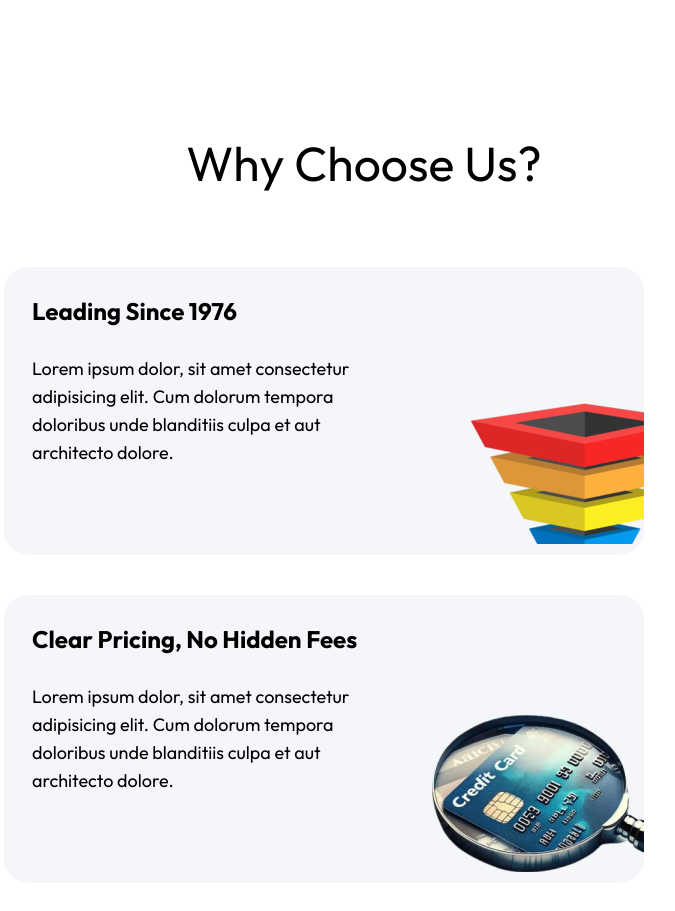
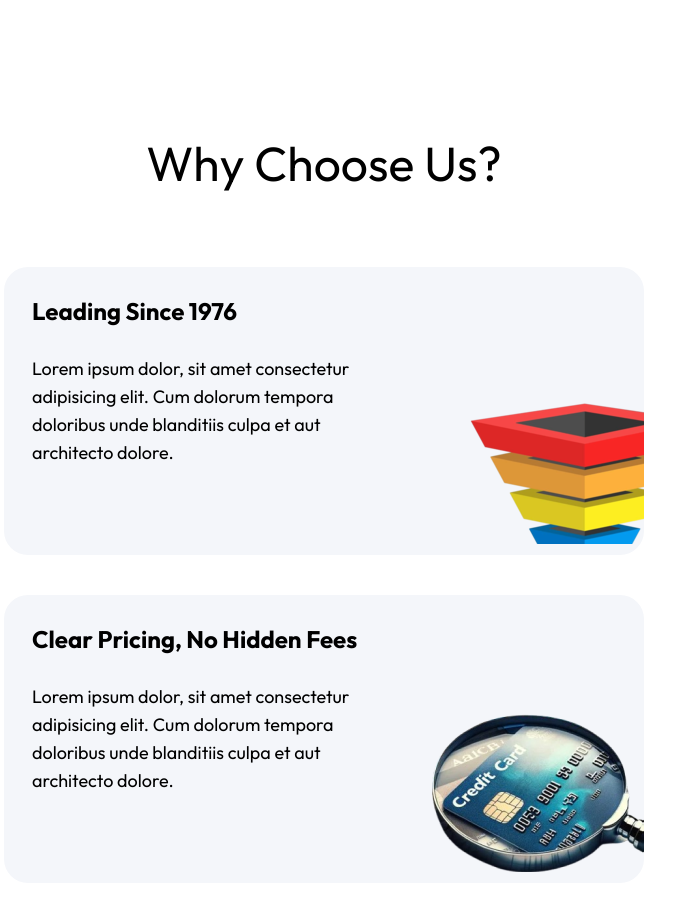
Before and after one commit to Sohaib-Ahmed869/GoodwillCargo, a React (Vite) app: page /about in a window 1280 px wide. Shown: the part 2360-3271 px from the top of the page, without its empty margins (316-991 px from the left). Built offline with nearby package versions, Linux system fonts and the light colour scheme.

Commit message:
set why choose ud heading

```diff
--- a/src/component/about/Choose.jsx
+++ b/src/component/about/Choose.jsx
@@ -33,11 +33,11 @@ const chooseData = [
 
 const Choose = () => {
   return (
-    <div className="flex flex-col items-center justify-center py-20">
-      <h1 className="text-3xl ml-20 md:text-4xl xl:text-5xl 2xl:text-5xl">
+    <div className="flex flex-col items-center justify-center py-20 ">
+      <h1 className="text-3xl   md:text-4xl xl:text-5xl 2xl:text-5xl">
         Why Choose Us?
       </h1>
-      <div className="flex items-center justify-center py-20">
+      <div className="flex items-center justify-center  py-20">
         <div className="flex flex-wrap  items-center justify-center w-full px-5 gap-10">
           {chooseData.map((item, index) => (
             <div
```
